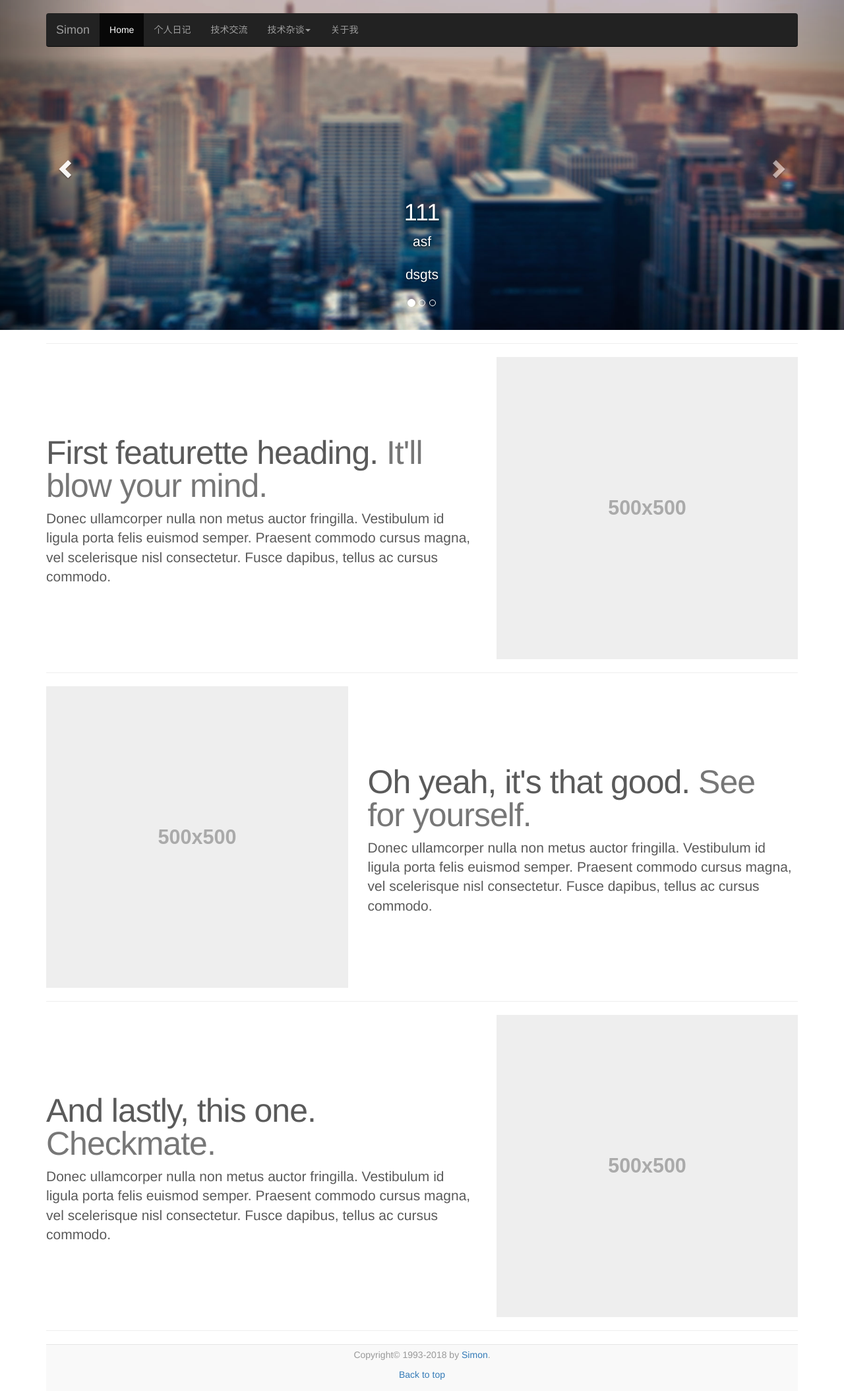
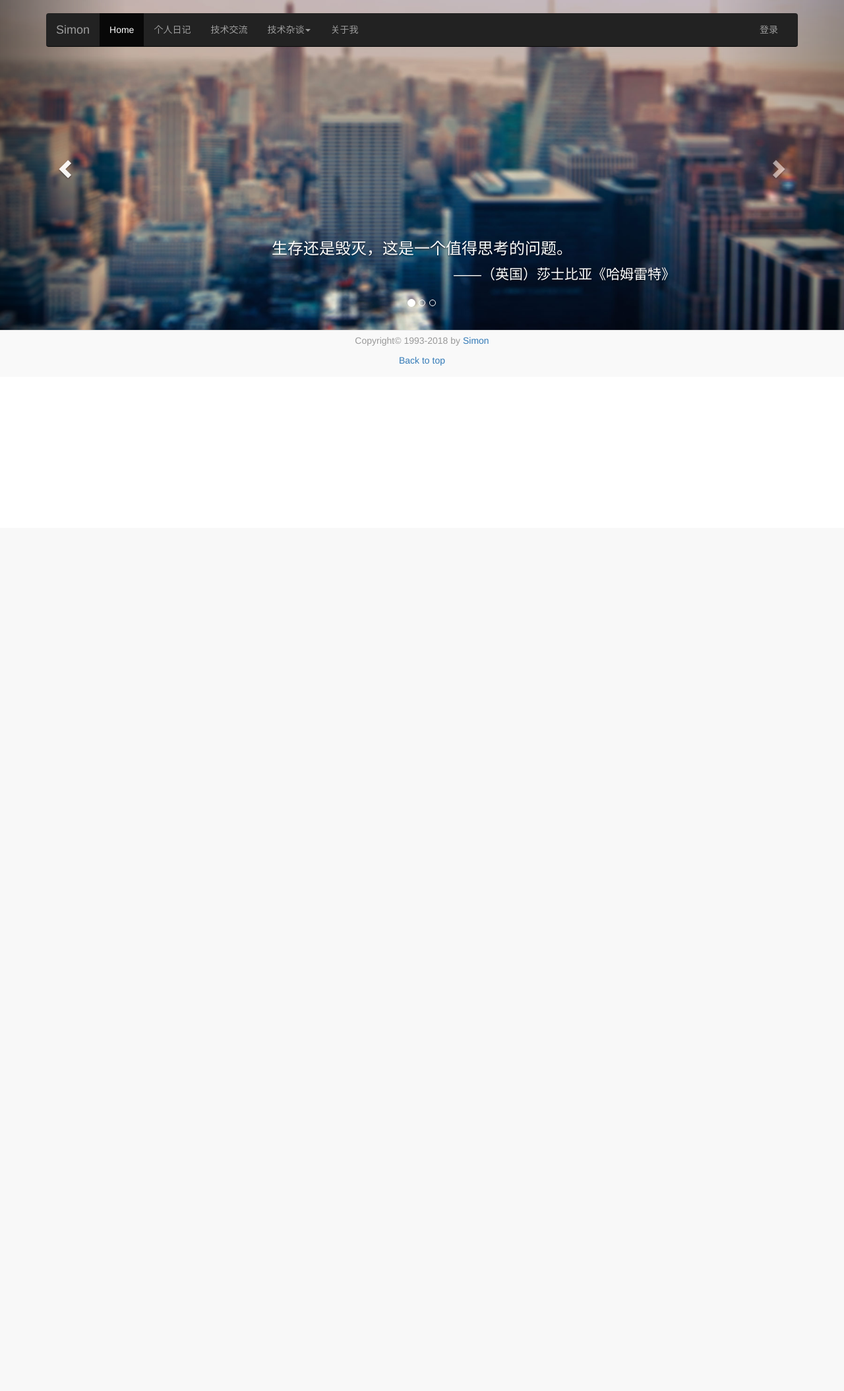
Before and after one commit to simonzhao88/myBlog, a Django app: page / in a window 1280 px wide. Shown: the whole page at 66% size. After the commit the page ends 554 px from the top, so only its background shows below. Run offline with Django 3.2, Linux system fonts and the light colour scheme; data that the repository does not hold is empty; some libraries are stand-ins or nearby versions.

Commit message:
three commit

```diff
--- a/myBlog/urls.py
+++ b/myBlog/urls.py
@@ -15,7 +15,9 @@ Including another URLconf
 """
 from django.contrib import admin
 from django.urls import path
+
 from mypersonalblog import views
+
 urlpatterns = [
     path('admin/', admin.site.urls),
     path('login/', views.Login, name = 'login'),
@@ -23,4 +25,5 @@ urlpatterns = [
     path('', views.index, name = 'index'),
     path('register/', views.register, name = 'register'),
     path('register/registerVerify/', views.registerVerify, name = 'registerVerify'),
+    path('', views.art_intr, name='art_intr'),
 ]
--- a/mypersonalblog/views.py
+++ b/mypersonalblog/views.py
@@ -2,6 +2,7 @@ from django.http import HttpResponse
 from django.shortcuts import render
 
 from .decoding import *
+from .models import Article
 from .models import SysUser
 from .models import UserInfo
 
@@ -11,10 +12,19 @@ def Login(request):
     return render(request, 'login.html')
 
 def index(request):
-    return render(request, 'index.html')
+    artics = Article.objects.all()
+    return render(request, 'index.html', {'artics': artics})
 
 def register(request):
     return render(request, 'register.html')
+
+
+def art_intr(request):
+    print('1234567')
+    artics = Article.objects.all()
+    for artic in artics:
+        print(artic)
+    return render(request, 'index.html', {'artics': artics})
 
 def loginVerify(request):
     if request.method == 'POST':
@@ -39,13 +49,13 @@ def registerVerify(request):
         gender = request.POST['gender']
         pwd = encrypt_password(password)
         password = dec(pwd)
-        # try:
-        if SysUser.objects.filter(username=username):
-            print(SysUser.objects.filter(username=username))
-            return HttpResponse('-1')
-        else:
-            SysUser.objects.create(username=username, password=password)
-            UserInfo.objects.create(user_tel=phone, user_eml=email, username=username, user_gender=gender)
-            return HttpResponse('1')
-        # except:
-        #     return HttpResponse('0')
+        try:
+            if SysUser.objects.filter(username=username):
+                print(SysUser.objects.filter(username=username))
+                return HttpResponse('-1')
+            else:
+                SysUser.objects.create(username=username, password=password)
+                UserInfo.objects.create(user_tel=phone, user_eml=email, username=username, user_gender=gender)
+                return HttpResponse('1')
+        except:
+            return HttpResponse('0')
--- a/templates/index.html
+++ b/templates/index.html
@@ -44,6 +44,13 @@
 							</button>
 							<a class="navbar-brand" href="#">Simon</a>
 						</div>
+                        <div id="login">
+                            <li class="nav navbar-text pull-right navbar-collapse collapse">
+                                <a href="{% url 'login' %}" class="navbar-link">
+                                    登录
+                                </a>
+                            </li>
+                        </div>
 						<div id="navbar" class="navbar-collapse collapse">
 							<ul class="nav navbar-nav">
 								<li class="active">
@@ -90,9 +97,8 @@
 					<img class="first-slide" src="{% static 'img/banner.jpg' %}" alt="First slide" />
 					<div class="container">
 						<div class="carousel-caption">
-							<h1>111</h1>
-							<p>asf</p>
-							<p>dsgts</p>
+                            <h3>生存还是毁灭，这是一个值得思考的问题。</h3>
+                            <p class="pull-right">——（英国）莎士比亚《哈姆雷特》</p>
 						</div>
 					</div>
 				</div>
@@ -100,9 +106,9 @@
 					<img class="Second-slide" src="{% static 'img/01_header_image.jpg' %}" alt="Second slide" />
 					<div class="container">
 						<div class="carousel-caption">
-							<h1>111</h1>
-							<p>asf</p>
-							<p>dsgts</p>
+                            <h3>现在我只信，首先我是一个人，跟你一样的一个——至少我要学做一个人。</h3>
+                            <p class="pull-right">——（挪威）易卜生《玩偶之家》</p>
+                            <p></p>
 						</div>
 					</div>
 				</div>
@@ -110,9 +116,8 @@
 					<img class="Three-slide" src="{% static 'img/banner2.jpg' %}" alt="Three slide" />
 					<div class="container">
 						<div class="carousel-caption">
-							<h1>111</h1>
-							<p>asf</p>
-							<p>dsgts</p>
+                            <h3>他发现了人类行为的一大法则，自己还不知道——那就是，为了要使一个大人或小孩极想干某样事情，只需要设法把那件事情弄得不易到手就行了。</h3>
+                            <p class="pull-right">——（美国）马克•吐温《汤姆•索亚历险记》</p>
 						</div>
 					</div>
 				</div>
@@ -126,13 +131,15 @@
 				</a>
 			</div>
 		</div>
+        {% for artic in artics %}
 		<div class="container marketing">
 	      <!-- START THE FEATURETTES -->
 	      <hr class="featurette-divider">
+            {% if forloop.counter|divisibleby:'2' %}
 	      <div class="row featurette">
 	        <div class="col-md-7">
-	          <h2 class="featurette-heading">First featurette heading. <span class="text-muted">It'll blow your mind.</span></h2>
-	          <p class="lead">Donec ullamcorper nulla non metus auctor fringilla. Vestibulum id ligula porta felis euismod semper. Praesent commodo cursus magna, vel scelerisque nisl consectetur. Fusce dapibus, tellus ac cursus commodo.</p>
+                <h2 class="featurette-heading">{{ artic.art_tit }} <span class="text-muted"></span></h2>
+                <p class="lead">{{ artic.art_itr }}</p>
 	        </div>
 	        <div class="col-md-5">
 	          <img class="featurette-image img-responsive center-block" data-src="holder.js/500x500/auto" alt="Generic placeholder image">
@@ -140,11 +147,11 @@
 	      </div>
 
 	      <hr class="featurette-divider">
-
+            {% else %}
 	      <div class="row featurette">
 	        <div class="col-md-7 col-md-push-5">
-	          <h2 class="featurette-heading">Oh yeah, it's that good. <span class="text-muted">See for yourself.</span></h2>
-	          <p class="lead">Donec ullamcorper nulla non metus auctor fringilla. Vestibulum id ligula porta felis euismod semper. Praesent commodo cursus magna, vel scelerisque nisl consectetur. Fusce dapibus, tellus ac cursus commodo.</p>
+                <h2 class="featurette-heading">{{ artic.art_tit }} <span class="text-muted"></span></h2>
+                <p class="lead">{{ artic.art_itr }}</p>
 	        </div>
 	        <div class="col-md-5 col-md-pull-7">
 	          <img class="featurette-image img-responsive center-block" data-src="holder.js/500x500/auto" alt="Generic placeholder image">
@@ -152,21 +159,10 @@
 	      </div>
 
 	      <hr class="featurette-divider">
-
-	      <div class="row featurette">
-	        <div class="col-md-7">
-	          <h2 class="featurette-heading">And lastly, this one. <span class="text-muted">Checkmate.</span></h2>
-	          <p class="lead">Donec ullamcorper nulla non metus auctor fringilla. Vestibulum id ligula porta felis euismod semper. Praesent commodo cursus magna, vel scelerisque nisl consectetur. Fusce dapibus, tellus ac cursus commodo.</p>
-	        </div>
-	        <div class="col-md-5">
-	          <img class="featurette-image img-responsive center-block" data-src="holder.js/500x500/auto" alt="Generic placeholder image">
-	        </div>
-	      </div>
-
-	      <hr class="featurette-divider">
-
+            {% endif %}
+        {% endfor %}
 		<footer class="mastfooter">
-      		<p>Copyright&copy; 1993-2018 by <a href="#">Simon</a>.</p>
+            <p>Copyright&copy; 1993-2018 by <a href="#">Simon</a></p>
       		<p>
         		<a href="#">Back to top</a>
       		</p>
@@ -176,5 +172,7 @@
 		<script src="https://cdn.bootcss.com/bootstrap/3.3.7/js/bootstrap.min.js"></script>
 		<script src="{% static 'js/holder.js' %}"></script>
 		<script type="text/javascript" src="{% static 'js/workround.js' %}" ></script>
-	</body>
+
+        </div>
+    </body>
 </html>
```
Also changed, not shown: mypersonalblog/models.py (+4 -4 lines).
